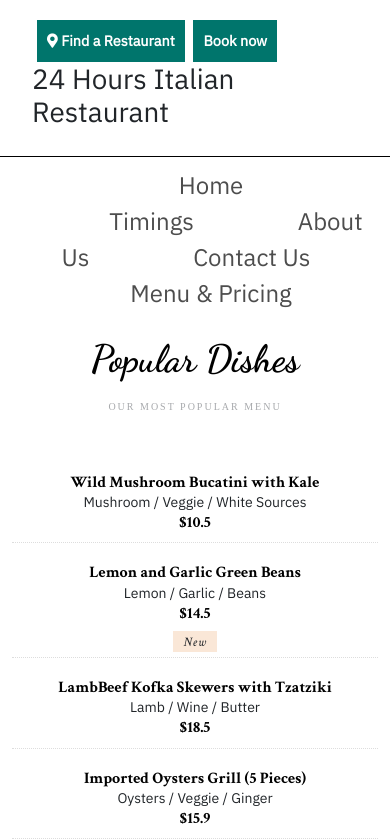
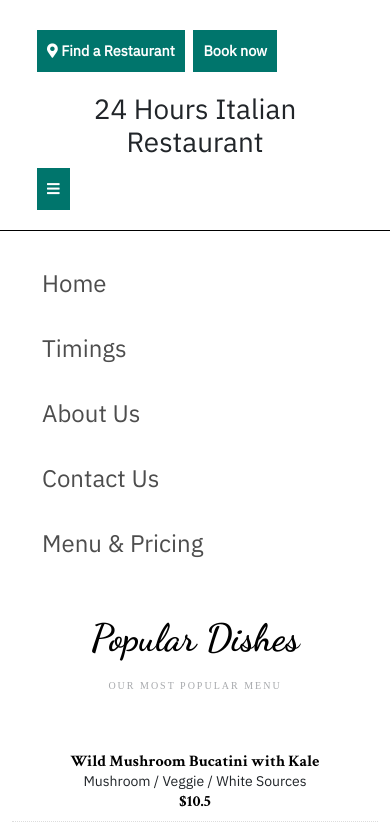
Before and after one commit to usmankhalid444/restaurant, a plain HTML site: page menu.html in a window 390 px wide. Both pictures are taken after a click on the button "Find a Restaurant". Shown: the top 839 px of the page. Drawn offline with Linux system fonts and the light colour scheme; files whose address does not match are found by name.

Commit message:
make it better

```diff
--- a/assets/js/app.js
+++ b/assets/js/app.js
@@ -1,10 +1,7 @@
 /** @format */
 
-// contact us start
-document.querySelector("#contact-form").addEventListener("submit", (e) => {
-  e.preventDefault();
-  e.target.elements.name.value = "";
-  e.target.elements.email.value = "";
-  e.target.elements.message.value = "";
+var toggle = document.querySelector(".toggle");
+addEventListener("click", function () {
+  console.log("lalala");
+  document.querySelector(".main-menu").classList.toggle("togglestyles");
 });
-// contact us end
--- a/assets/style/style.scss
+++ b/assets/style/style.scss
@@ -46,6 +46,46 @@ body {
     }
   }
 }
+.toggle {
+  display: none;
+}
+@media only screen and (max-width: 600px) {
+  .logo {
+    button {
+      margin-top: 10px;
+    }
+    h1 {
+      text-align: center;
+      margin-top: 20px;
+    }
+  }
+  .header {
+    position: relative;
+  }
+  .main-menu {
+    display: none;
+    li {
+      text-align: left;
+      padding: 0;
+      list-style: none;
+      a {
+        padding: 0;
+        display: block;
+        border: none;
+      }
+    }
+  }
+  .map {
+    margin-top: 20px;
+  }
+  .toggle {
+    display: block;
+  }
+  .togglestyles {
+    display: block;
+    // transition: 0.5s;
+  }
+}
 .footer {
   min-height: 70vh;
   color: white;
@@ -138,16 +178,13 @@ body {
   }
 }
 .map {
-  background-color: red;
   height: 100vh;
-  // background-size: 100%;
   background-image: url("../images/map.png");
 }
 .intro {
   display: flex;
   justify-content: center;
   align-items: center;
-  background-color: red;
   min-height: 70vh;
   width: 100%;
   text-align: center;
--- a/menu.html
+++ b/menu.html
@@ -19,7 +19,8 @@
   </head>
   <body>
     <!-- header start -->
-    <header class="header container">
+    <header class="header">
+      <div class="container">
         <div class="row logo">
           <div class="col-md-4">
             <button>
@@ -27,7 +28,10 @@
             </button>
             <button>Book now</button>
           </div>
-        <div class="col-md-8"><h1>24 Hours Italian Restaurant</h1></div>
+          <div class="col-md-8">
+            <h1>24 Hours Italian Restaurant</h1>
+            <button class="toggle"><i class="fas fa-bars"></i></button>
+          </div>
         </div>
         <div class="row">
           <div class="col-md-12 main-menu">
@@ -38,6 +42,7 @@
               <li><a href="contact.html">Contact Us</a></li>
               <li><a href="menu.html">Menu & Pricing</a></li>
             </ul>
+          </div>
         </div>
       </div>
     </header>
@@ -290,6 +295,8 @@
         </div>
       </div>
     </footer>
+    <script src="./assets/js/app.js"></script>
+
     <!-- bootstrap javascript  -->
     <script src="./assets//bootstrap-5.0.2-dist//js/bootstrap.min.js"></script>
   </body>
```
Also changed, not shown: about.html (+6 -1 lines), contact.html (+6 -1 lines), index.html (+5 -1 lines), timings.html (+9 -2 lines), assets/style/style.css, 1 other file. Lines whose indentation alone changed are shown as unchanged.
